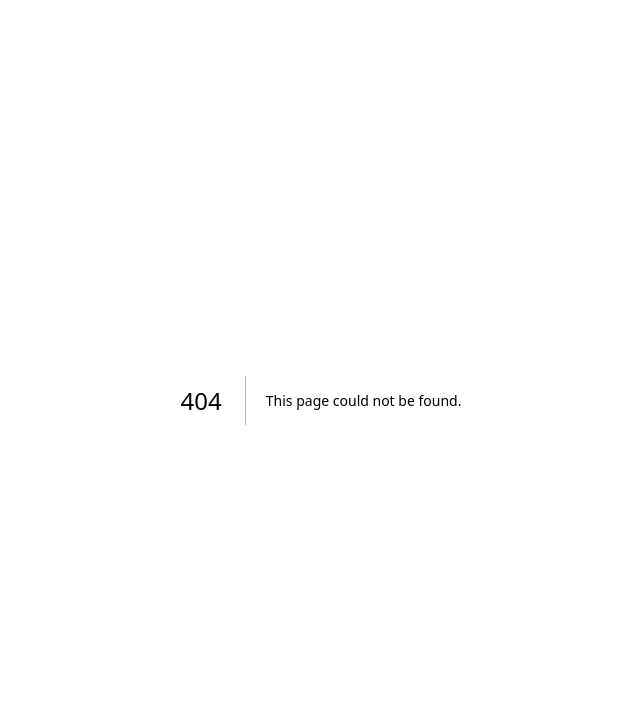
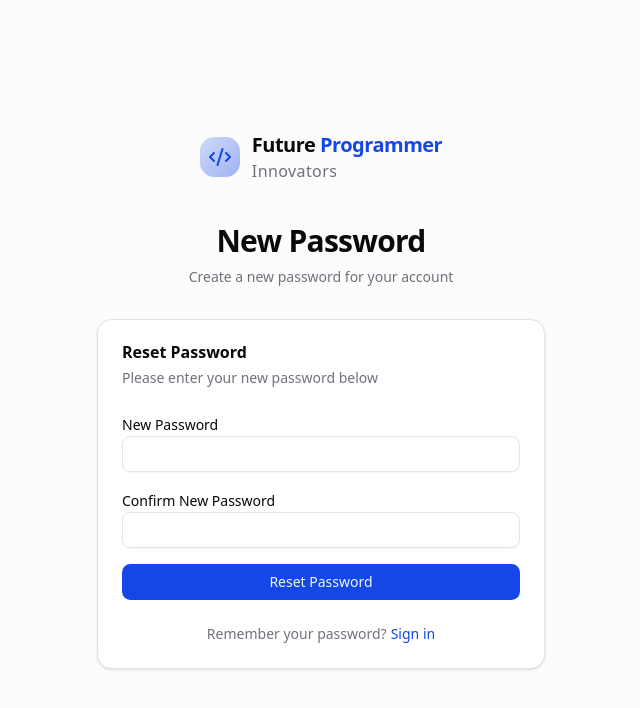
Before and after one commit to safin33221/future-programmer-innovators-client, a Next.js app: page /reset-password in a window 1280 px wide. Before the commit this address had no page. Shown: the top 708 px of the page, without its empty margins (319-959 px from the left). Built offline with nearby package versions, Linux system fonts and the light colour scheme.

Commit message:
feat: implement authentication pages for password reset, forgot password, two-factor authentication, and email verification

```diff
--- /dev/null
+++ b/src/app/(AuthLayout)/forgot-password/page.tsx
@@ -0,0 +1,61 @@
+"use client";
+
+import Link from "next/link";
+import { Button } from "@/components/ui/button";
+import { Input } from "@/components/ui/input";
+import {
+    Card,
+    CardContent,
+    CardDescription,
+    CardFooter,
+    CardHeader,
+    CardTitle,
+} from "@/components/ui/card";
+import { ArrowLeft } from "lucide-react";
+import { Logo } from "@/components/common/Logo";
+
+export default function ForgotPassword() {
+    return (
+        <div className="min-h-screen flex items-center justify-center bg-muted/30 px-4 py-12 sm:px-6 lg:px-8">
+            <div className="w-full max-w-md space-y-8">
+
+                <div className="flex flex-col items-center text-center">
+                    <Logo className="pb-10" />
+
+                    <h2 className="text-3xl font-bold tracking-tight">Reset Password</h2>
+                    <p className="mt-2 text-sm text-muted-foreground">
+                        Enter your email address and we&apos;ll send you a link to reset your password
+                    </p>
+                </div>
+
+                <Card>
+                    <CardHeader>
+                        <CardTitle>Forgot Password</CardTitle>
+                        <CardDescription>
+                            Enter your email to receive reset instructions
+                        </CardDescription>
+                    </CardHeader>
+
+                    <CardContent className="space-y-4">
+                        <div className="space-y-1">
+                            <label className="text-sm font-medium">Email</label>
+                            <Input type="email" placeholder="m@example.com" />
+                        </div>
+                        <Button className="w-full">Send Reset Link</Button>
+                    </CardContent>
+
+                    <CardFooter className="flex justify-center">
+                        <Link
+                            href="/login"
+                            className="flex items-center text-sm text-muted-foreground hover:text-primary transition-colors"
+                        >
+                            <ArrowLeft className="mr-2 h-4 w-4" />
+                            Back to Login
+                        </Link>
+                    </CardFooter>
+                </Card>
+
+            </div>
+        </div>
+    );
+}
--- a/src/app/(AuthLayout)/register/page.tsx
+++ b/src/app/(AuthLayout)/register/page.tsx
@@ -18,7 +18,6 @@ import {
     CardHeader,
     CardTitle
 } from "@/components/ui/card";
-import { Code2 } from "lucide-react";
 import { Logo } from "@/components/common/Logo";
 
 export default function Register() {
--- /dev/null
+++ b/src/app/(AuthLayout)/reset-password/page.tsx
@@ -0,0 +1,65 @@
+"use client";
+
+import Link from "next/link";
+import { Button } from "@/components/ui/button";
+import { Input } from "@/components/ui/input";
+import {
+    Card,
+    CardContent,
+    CardDescription,
+    CardFooter,
+    CardHeader,
+    CardTitle,
+} from "@/components/ui/card";
+import { Logo } from "@/components/common/Logo";
+
+export default function ResetPassword() {
+  return (
+    <div className="min-h-screen flex items-center justify-center bg-muted/30 px-4 py-12 sm:px-6 lg:px-8">
+      <div className="w-full max-w-md space-y-8">
+
+        <div className="flex flex-col items-center text-center">
+                  <Logo className="pb-10" />
+
+          <h2 className="text-3xl font-bold tracking-tight">New Password</h2>
+          <p className="mt-2 text-sm text-muted-foreground">
+            Create a new password for your account
+          </p>
+        </div>
+
+        <Card>
+          <CardHeader>
+            <CardTitle>Reset Password</CardTitle>
+            <CardDescription>
+              Please enter your new password below
+            </CardDescription>
+          </CardHeader>
+
+          <CardContent className="space-y-4">
+            <div className="space-y-1">
+              <label className="text-sm font-medium">New Password</label>
+              <Input type="password" />
+            </div>
+
+            <div className="space-y-1">
+              <label className="text-sm font-medium">Confirm New Password</label>
+              <Input type="password" />
+            </div>
+
+            <Button className="w-full">Reset Password</Button>
+          </CardContent>
+
+          <CardFooter className="flex justify-center text-sm text-muted-foreground">
+            Remember your password?
+            <Link
+              href="/login"
+              className="ml-1 text-primary hover:underline font-medium"
+            >
+              Sign in
+            </Link>
+          </CardFooter>
+        </Card>
+      </div>
+    </div>
+  );
+}
--- /dev/null
+++ b/src/app/(AuthLayout)/two-factor/page.tsx
@@ -0,0 +1,63 @@
+
+
+import { Button } from "@/components/ui/button";
+import { Input } from "@/components/ui/input";
+import {
+    Card,
+    CardContent,
+    CardDescription,
+    CardFooter,
+    CardHeader,
+    CardTitle,
+} from "@/components/ui/card";
+import { ShieldCheck } from "lucide-react";
+import { Logo } from "@/components/common/Logo";
+
+export default function TwoFactorAuth() {
+    return (
+        <div className="min-h-screen flex items-center justify-center bg-muted/30 px-4 py-12 sm:px-6 lg:px-8">
+            <div className="w-full max-w-md space-y-8">
+
+                <div className="flex flex-col items-center text-center">
+                    <Logo />
+                </div>
+
+                <Card>
+                    <CardHeader className="text-center">
+                        <div className="mx-auto w-12 h-12 bg-primary/10 rounded-full flex items-center justify-center mb-4">
+                            <ShieldCheck className="h-6 w-6 text-primary" />
+                        </div>
+
+                        <CardTitle className="text-2xl">
+                            Two-Factor Authentication
+                        </CardTitle>
+
+                        <CardDescription>
+                            Enter the 6-digit code sent to your device
+                        </CardDescription>
+                    </CardHeader>
+
+                    <CardContent className="space-y-4">
+                        <div className="flex justify-center gap-2">
+                            <Input
+                                className="text-center text-2xl tracking-widest"
+                                placeholder="000000"
+                                maxLength={6}
+                            />
+                        </div>
+
+                        <Button className="w-full">Verify</Button>
+                    </CardContent>
+
+                    <CardFooter className="flex justify-center text-sm text-muted-foreground">
+                        Didn&apos;t receive the code?
+                        <button className="ml-1 text-primary hover:underline font-medium">
+                            Resend
+                        </button>
+                    </CardFooter>
+                </Card>
+
+            </div>
+        </div>
+    );
+}
--- /dev/null
+++ b/src/app/(AuthLayout)/verify-email/page.tsx
@@ -0,0 +1,49 @@
+'use client';
+
+import Link from 'next/link';
+import { Button } from '@/components/ui/button';
+import { Card, CardContent, CardDescription, CardFooter, CardHeader, CardTitle } from '@/components/ui/card';
+import { Mail } from 'lucide-react';
+import { Logo } from '@/components/common/Logo';
+
+export default function VerifyEmail() {
+    return (
+        <div className="min-h-screen flex items-center justify-center bg-muted/30 px-4 py-12 sm:px-6 lg:px-8">
+            <div className="w-full max-w-md space-y-8">
+
+                <div className="flex flex-col items-center text-center">
+                    <Logo />
+                </div>
+
+                <Card className="text-center">
+                    <CardHeader>
+                        <div className="mx-auto w-12 h-12 bg-primary/10 rounded-full flex items-center justify-center mb-4">
+                            <Mail className="h-6 w-6 text-primary" />
+                        </div>
+                        <CardTitle className="text-2xl">Check your email</CardTitle>
+                        <CardDescription>
+                            We&apos;ve sent a verification link to your email address.
+                        </CardDescription>
+                    </CardHeader>
+
+                    <CardContent className="space-y-4">
+                        <p className="text-sm text-muted-foreground">
+                            Click the link in the email to verify your account. If you don&apos;t see it, check your spam folder.
+                        </p>
+
+                        <Button variant="outline" className="w-full">
+                            Resend Email
+                        </Button>
+                    </CardContent>
+
+                    <CardFooter className="flex justify-center">
+                        <Link href="/login" className="text-sm text-primary hover:underline font-medium">
+                            Back to Login
+                        </Link>
+                    </CardFooter>
+                </Card>
+
+            </div>
+        </div>
+    );
+}
--- a/src/components/modules/Home/HeroSection.tsx
+++ b/src/components/modules/Home/HeroSection.tsx
@@ -19,7 +19,7 @@ export default function HeroSection() {
 
           <p className="mx-auto max-w-[700px] text-muted-foreground md:text-xl">
             Build Your Programming Career. Compete. Learn. Grow. Join the
-            premier digital programming club for Feni Polytechnic Institute students.
+            premier digital programming club for Feni <b>Polytechnic Institute</b> students.
           </p>
 
           <div className="flex flex-col sm:flex-row gap-4 min-w-[200px]">
```
